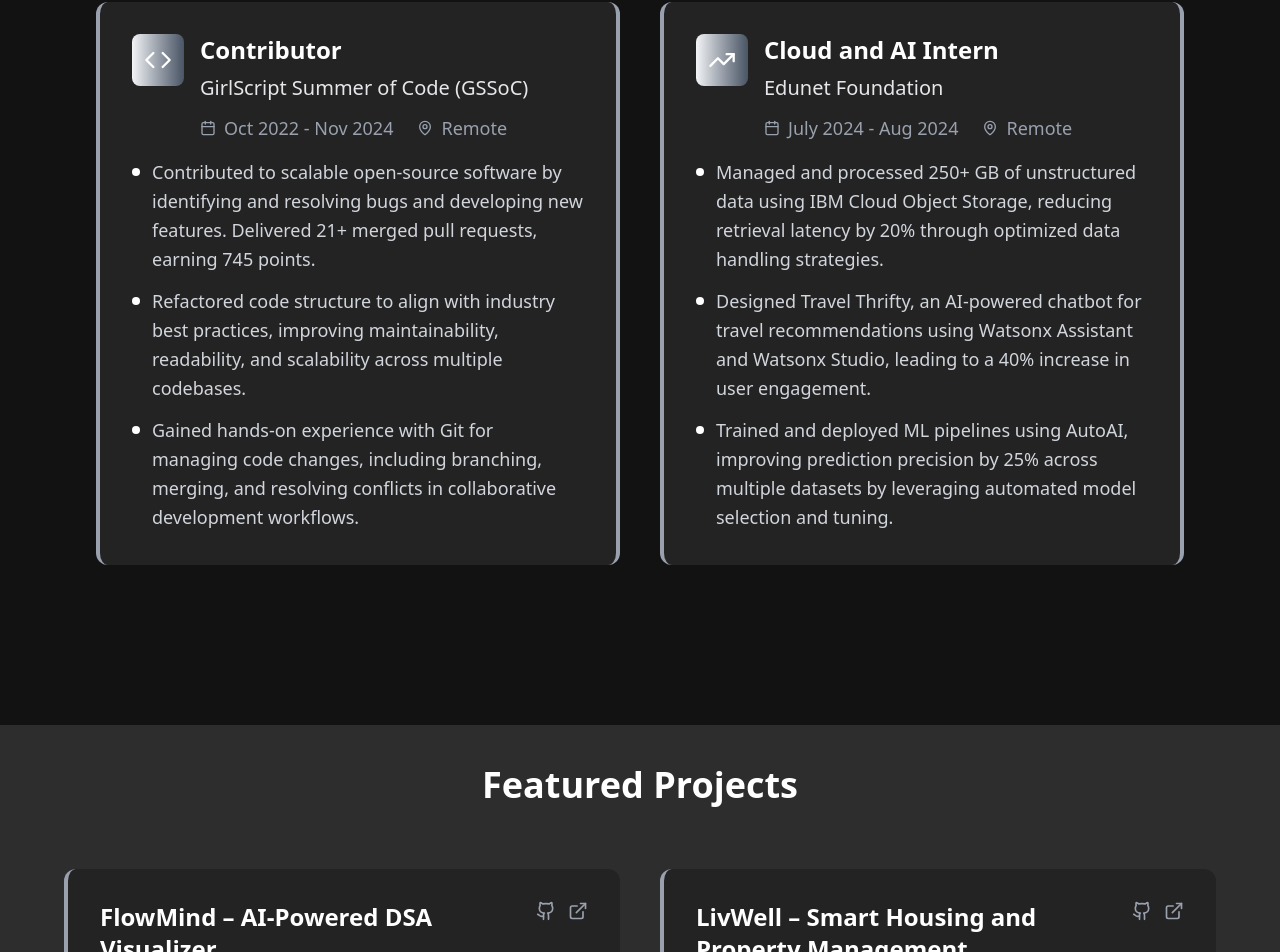
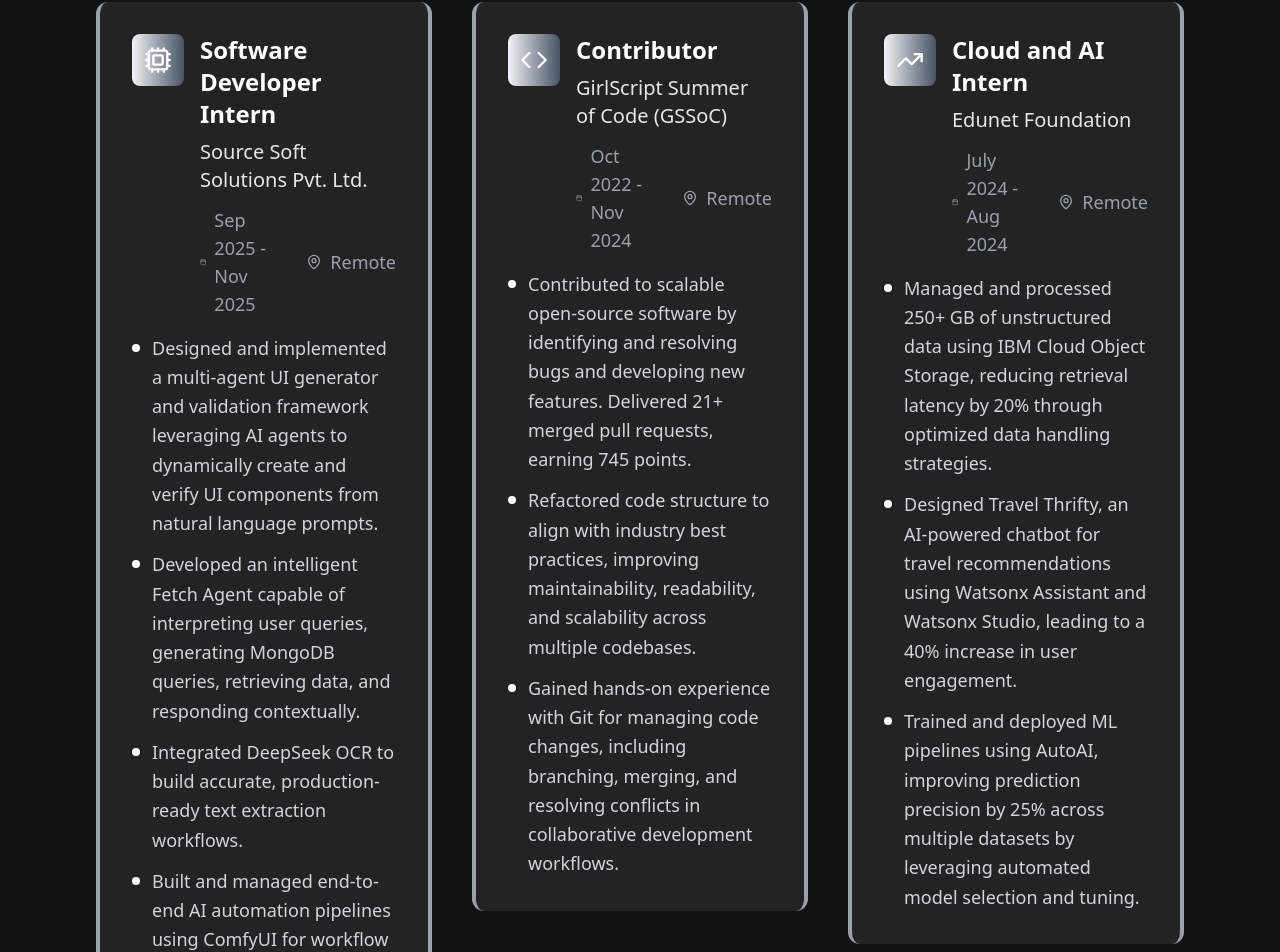
Before and after one commit to Mansi07sharma/MansiSharmaPortfolio, a Next.js app: page / in a window 1280 px wide. Shown: the part 1639-2591 px from the top of the page. Built offline with nearby package versions, Linux system fonts and the light colour scheme.

Commit message:
Refactor Experience component for code consistency

```diff
--- a/app/Components/Experience.js
+++ b/app/Components/Experience.js
@@ -1,14 +1,32 @@
 "use client";
 import React, { useState } from 'react'
-import { Calendar, MapPin, Code, TrendingUp, ChevronDown, ChevronUp } from 'lucide-react';
+import { Calendar, MapPin, Code, TrendingUp, ChevronDown, ChevronUp, Cpu } from 'lucide-react';
+
 function Experience() {
-    const [idx,setIdx]=useState(null);
+    const [idx, setIdx] = useState(null);
 
     const handleOpen = (index) => () => {
-        setIdx(index===idx?null:index);
+        setIdx(index === idx ? null : index);
     }
 
     const experiences = [
+
+        {
+            company: "Source Soft Solutions Pvt. Ltd.",
+            role: "Software Developer Intern",
+            duration: "Sep 2025 - Nov 2025",
+            location: "Remote",
+            achievements: [
+                "Designed and implemented a multi-agent UI generator and validation framework leveraging AI agents to dynamically create and verify UI components from natural language prompts.",
+                "Developed an intelligent Fetch Agent capable of interpreting user queries, generating MongoDB queries, retrieving data, and responding contextually.",
+                "Integrated DeepSeek OCR to build accurate, production-ready text extraction workflows.",
+                "Built and managed end-to-end AI automation pipelines using ComfyUI for workflow orchestration.",
+                "Gained hands-on experience working in Linux environments for development, testing, and deployment operations.",
+                "Developed a full email automation pipeline using SendGrid and Webhooks, enabling agents to auto-send emails, detect replies, and continue conversations automatically.",
+                "Engineered a scalable Python-based multi-agent automation system designed to support 100K+ users."
+            ],
+            icon: Cpu,
+        },
 
         {
             company: "GirlScript Summer of Code (GSSoC)",
@@ -22,6 +40,7 @@ function Experience() {
             ],
             icon: Code,
         },
+
         {
             company: "Edunet Foundation",
             role: "Cloud and AI Intern",
@@ -49,7 +68,7 @@ function Experience() {
                             <div className="bg-[#242323] md:p-8 p-4 rounded-xl border-l-4 border-r-4 border-gray-400 ">
                                 <div className="flex items-start space-x-4">
                                     <div className={`sm:p-3 p-2 rounded-lg bg-gradient-to-r from-gray-100 to-gray-600`}>
-                                        <exp.icon className="text-white sm:w-7 sm:h-7 w-4 h-4"  />
+                                        <exp.icon className="text-white sm:w-7 sm:h-7 w-4 h-4" />
                                     </div>
                                     <div className="flex-1">
                                         <div className='flex justify-between items-center'>
@@ -58,7 +77,7 @@ function Experience() {
                                                 onClick={handleOpen(index)}
                                                 className="text-white hover:text-gray-300 transition md:hidden"
                                             >
-                                                {idx===index? <ChevronUp size={20} /> : <ChevronDown size={20} />}
+                                                {idx === index ? <ChevronUp size={20} /> : <ChevronDown size={20} />}
                                             </button>
                                         </div>
                                         <h4 className="lg:text-xl sm:text-lg text-xs text-gray-200 mb-3">{exp.company}</h4>
@@ -75,7 +94,7 @@ function Experience() {
                                     </div>
                                 </div>
 
-                                <ul className={`space-y-3  ${idx===index? 'block' : 'hidden'
+                                <ul className={`space-y-3 ${idx === index ? 'block' : 'hidden'
                                     } md:block transition-all duration-300`}>
                                     {exp.achievements.map((achievement, idx) => (
                                         <li key={idx} className="flex items-start space-x-3">
@@ -93,4 +112,4 @@ function Experience() {
     );
 }
 
-export default Experience
+export default Experience;
```
